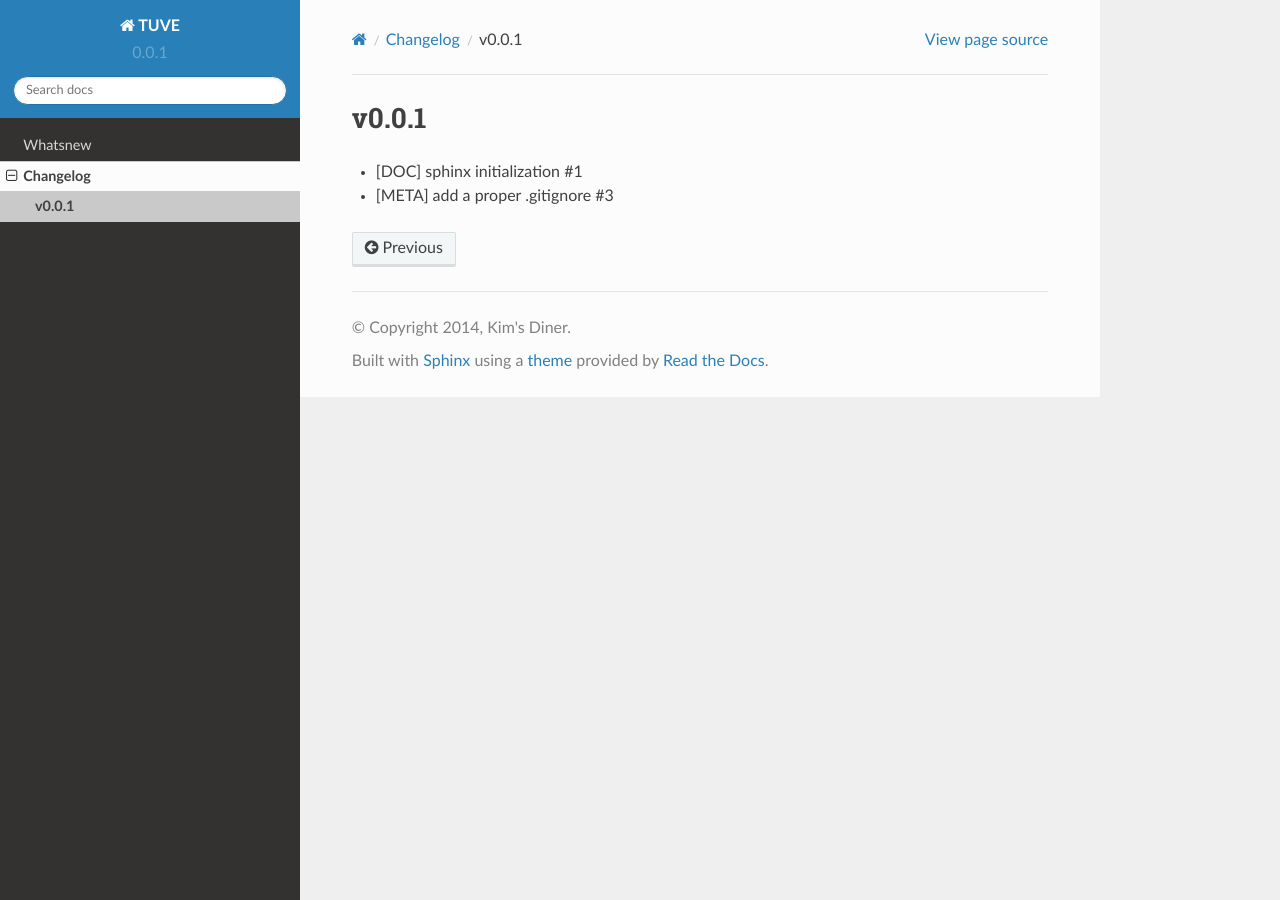
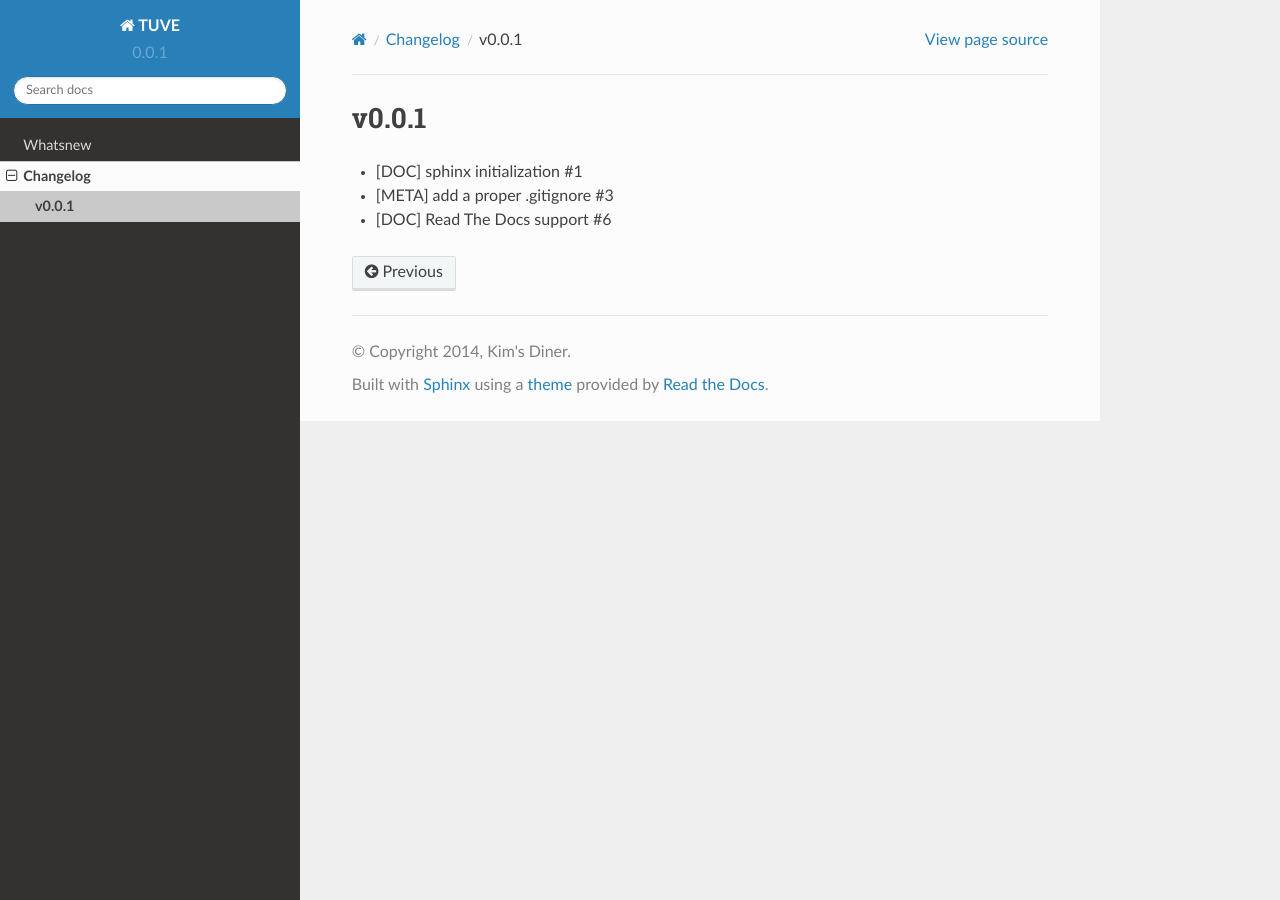
Before and after one commit to hyungjun/tuve, a Sphinx documentation site: the page built from doc/changelog/v0.0.1.rst, in a window 1280 px wide. Built offline with Sphinx 7.4.7 and the Read the Docs theme 2.0.0, drawn with Linux system fonts in a browser that asks for light colours.

Commit message:
[DOC] Read The Docs support (GH6)

```diff
--- a/doc/changelog/v0.0.1.rst
+++ b/doc/changelog/v0.0.1.rst
@@ -3,3 +3,4 @@
 
 - [DOC] sphinx initialization #1
 - [META] add a proper .gitignore #3
+- [DOC] Read The Docs support #6
--- a/doc/conf.py
+++ b/doc/conf.py
@@ -14,7 +14,7 @@
 
 import sys
 import os
-import sphinx_rtd_theme
+on_rtd = os.environ.get('READTHEDOCS', None) == 'True'
 
 # If extensions (or modules to document with autodoc) are in another directory,
 # add these directories to sys.path here. If the directory is relative to the
@@ -106,7 +106,12 @@
 
 # The theme to use for HTML and HTML Help pages.  See the documentation for
 # a list of builtin themes.
-html_theme = 'sphinx_rtd_theme'
+if on_rtd:
+    html_theme = 'default'
+else:
+    import sphinx_rtd_theme
+    html_theme = 'sphinx_rtd_theme'
+    html_theme_path = [sphinx_rtd_theme.get_html_theme_path()]
 
 # Theme options are theme-specific and customize the look and feel of a theme
 # further.  For a list of options available for each theme, see the
--- /dev/null
+++ b/requirements.txt
@@ -0,0 +1 @@
+sphinxcontrib-issuetracker
```
